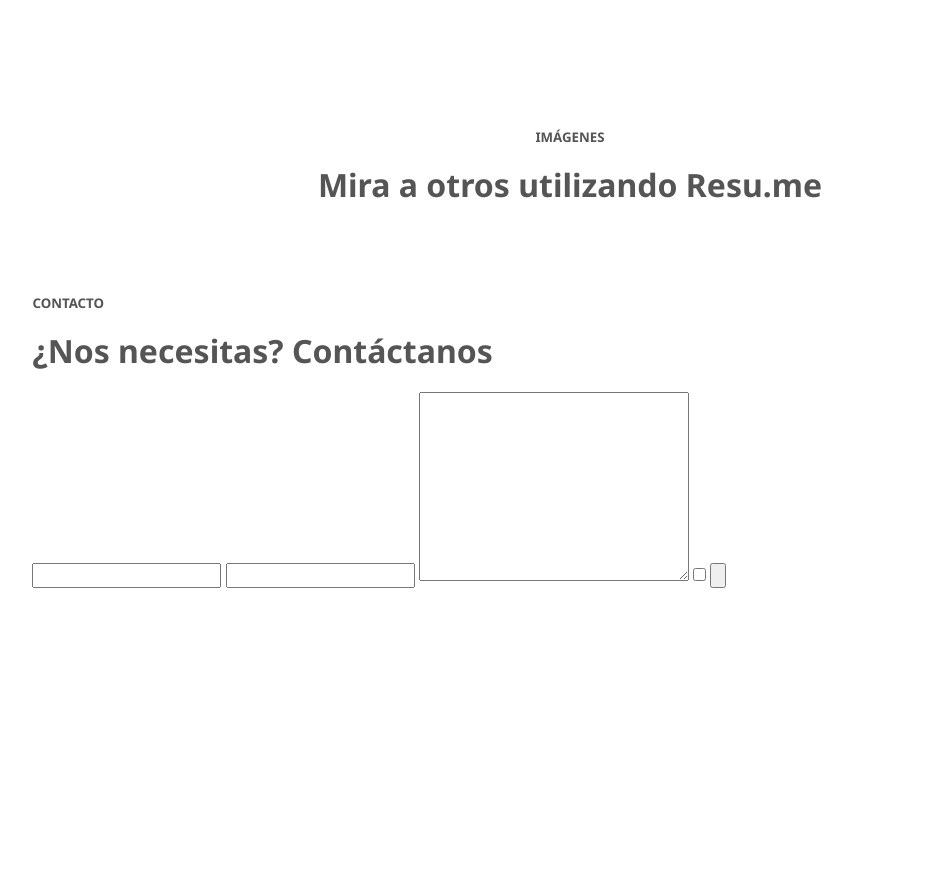
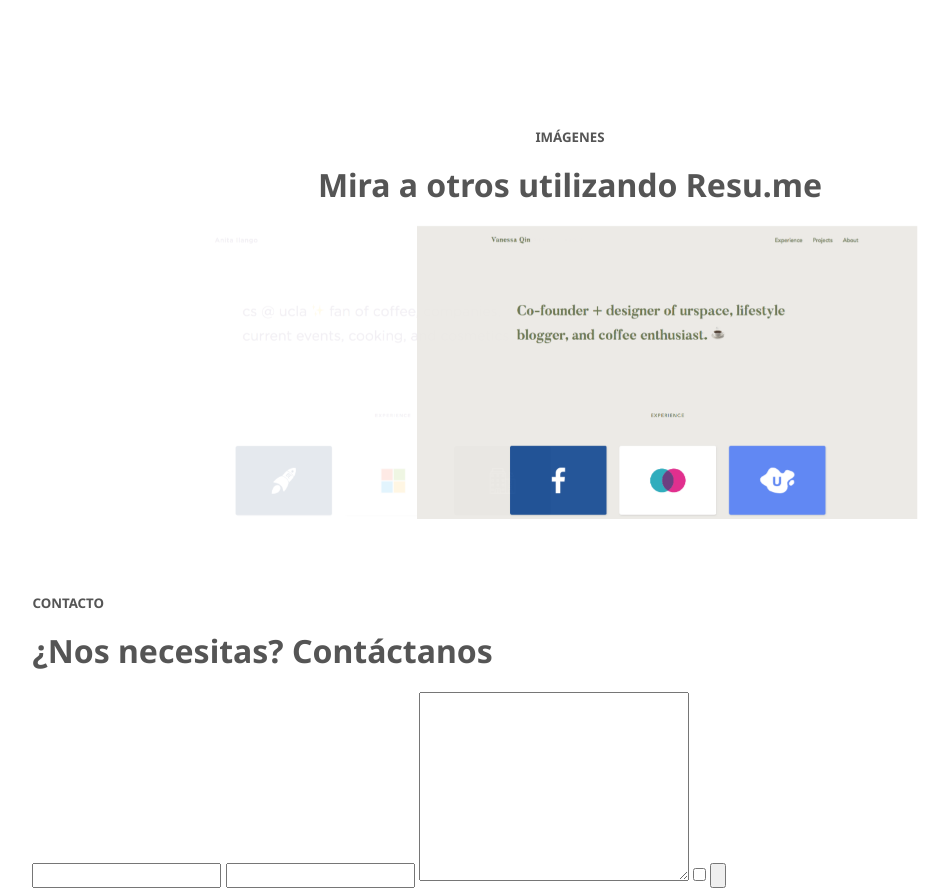
Before and after one commit to diegoquiroz/portfolios, a PHP site: page / in a window 1280 px wide. Shown: the part 1230-2118 px from the top of the page, without its empty margins (70-1018 px from the left). Before the commit the page ends 1818 px from the top, so only its background shows below. Run offline with PHP 8.4, Linux system fonts and the light colour scheme.

Commit message:
Add Carousel effect to galery.
Example taken from https://codepen.io/tianyili/pen/qBEdeoy

```diff
--- a/index.html
+++ b/index.html
@@ -83,6 +83,13 @@
 				<h5>IMÁGENES</h5>
 				<h1>Mira a otros utilizando Resu.me</h1>
 			</div>
+
+			<div class="gallery__carousel">
+				<img class="gallery__carousel__image" src="static/images/slide-1.png" alt="">
+				<img class="gallery__carousel__image" src="static/images/slide-2.png" alt="">
+				<img class="gallery__carousel__image" src="static/images/slide-3.png" alt="">
+				<img class="gallery__carousel__image" src="static/images/slide-4.png" alt="">
+			</div>
 		</section>
 
 		<!-- Contact form -->
--- a/static/css/styles.css
+++ b/static/css/styles.css
@@ -108,3 +108,50 @@
 .gallery__title {
 	grid-column: 1/4;
 }
+
+.gallery__carousel {
+	grid-column: 1/4;
+	position: relative;
+	height: 300px;
+}
+
+@keyframes display {
+	0% {
+		transform: translateX(200px);
+		opacity: 0;
+	}
+	10% {
+		ransform: translateX(0);
+		opacity: 1;
+	}
+	20% {
+		transform: translateX(0);
+		opacity: 1;
+	}
+	30% {
+		transform: translateX(-200px);
+		opacity: 0;
+	}
+	100% {
+		transform: translateX(-200px);
+		opacity: 0;
+	}
+}
+.gallery__carousel__image {
+	width: 500px;
+	position: absolute;
+	top: 0;
+	left: calc(50% - 250px);
+	opacity: 0;
+	animation: display 10s infinite;
+}
+
+.gallery__carousel__image:nth-child(2) {
+  animation-delay: 2s;
+}
+.gallery__carousel__image:nth-child(3) {
+  animation-delay: 4s;
+}
+.gallery__carousel__image:nth-child(4) {
+  animation-delay: 6s;
+}
```
Also changed, not shown: static/images/slide-1.png (added), static/images/slide-2.png (added), static/images/slide-3.png (added), static/images/slide-4.png (added).
